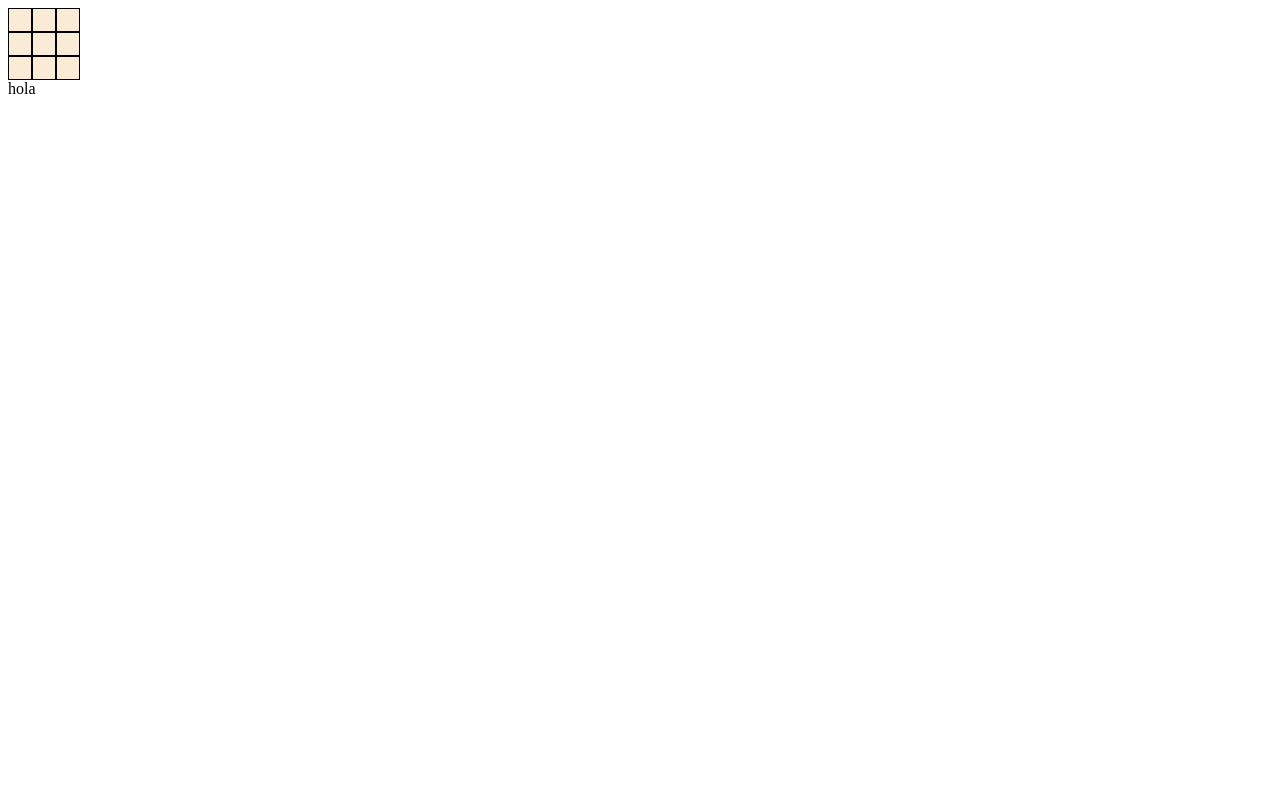
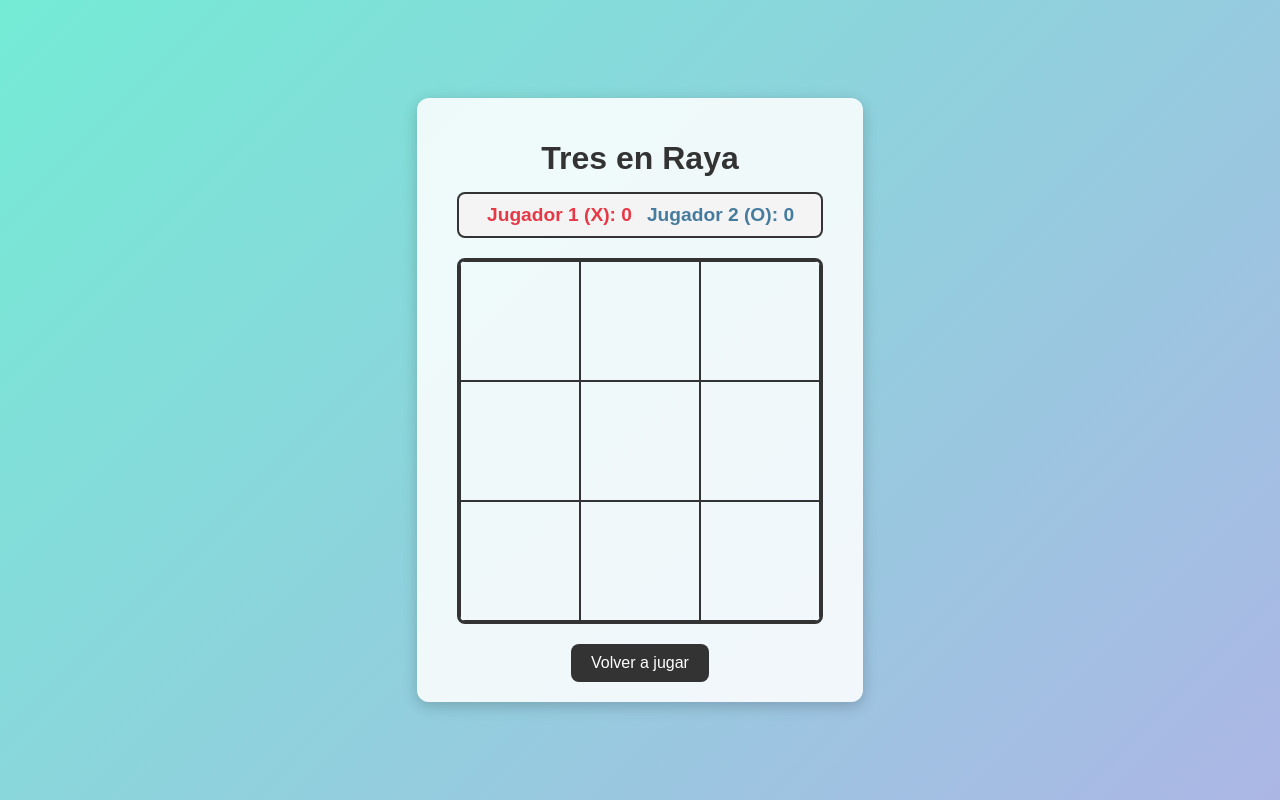
Before and after one commit to wonejote/ticTacToe, a plain HTML site: page index.html in a window 1280 px wide. Drawn offline with Linux system fonts and the light colour scheme.

Commit message:
terminado GUI

```diff
--- a/board.js
+++ b/board.js
@@ -18,12 +18,12 @@ export class Board{
         for (let i = 0; i < 3; i++){
             let arrRow = this.boardArr.slice(3*i,3*i + 3);
             let arrColum = [this.boardArr[i],this.boardArr[i + 3],this.boardArr[i + 6]];
-        if (arraysIguales(arrRow,arrWin)){console.log(marker +" gana en fila " );return true;}
+        if (arraysIguales(arrRow,arrWin)){alert(marker +" Gana " );return true;}
 
-        if (arraysIguales(arrColum,arrWin)){console.log(marker + "gana en columna");return true;}}
+        if (arraysIguales(arrColum,arrWin)){alert(marker + " Gana");return true;}}
         let diag1 = [this.boardArr[0],this.boardArr[4],this.boardArr[8]];
         let diag2 = [this.boardArr[2],this.boardArr[4],this.boardArr[6]];
-        if (arraysIguales(diag1,arrWin) || arraysIguales(diag2,arrWin)){console.log(marker + "gana diagonal")
+        if (arraysIguales(diag1,arrWin) || arraysIguales(diag2,arrWin)){alert(marker + " Gana")
             ;return true}
         return false;
     }
--- a/game.js
+++ b/game.js
@@ -1,9 +1,12 @@
 import { Turnos } from "./turnos.js";
 
 const container = document.querySelector(".container");
-container.style.backgroundColor = "blue";
+const contadorJugador1GUI = document.querySelector(".contadorJugador1");
+const contadorJugador2GUI = document.querySelector(".contadorJugador2");
+let contador1 = 0;
+let contador2 = 0;
 
-const game = new Turnos();
+let game = new Turnos();
 
 for (let i = 0; i < 9; i++){
     let casilla = document.createElement("div");
@@ -17,7 +20,28 @@ casillas.forEach(c => {
     c.addEventListener("click",handler)
 })
 
+
+
 function handler(event){
-    game.play(event.target.dataset.pos);
-    game.board.displayBoard();
+    if (!game.win) {
+        if (game.play(event.target.dataset.pos)) {
+            event.target.classList.add(game.currentMarker);
+
+            if (game.win) {
+                actualizarContador(game.currentMarker);
+            }
+        }
+    }
 }
+
+function actualizarContador(){
+    game.currentMarker == "x" ? contador1++ : contador2++;
+    contadorJugador1GUI.innerText = contador1;
+    contadorJugador2GUI.innerText = contador2;
+}
+//----------------------
+const boton = document.querySelector("button");
+boton.addEventListener("click",()=>{
+    game = new Turnos();
+    casillas.forEach(c => c.className = "casilla");
+})
--- a/index.html
+++ b/index.html
@@ -3,12 +3,23 @@
 <head>
     <meta charset="UTF-8">
     <meta name="viewport" content="width=device-width, initial-scale=1.0">
-    <title>Document</title>
+    <title>Tic Tac Toe</title>
     <script type="module" src="game.js" defer></script>
     <link rel="stylesheet" href="style.css">
 </head>
 <body>
-    <div class="container"></div>
-    hola
+    <main>
+        <h1>Tres en Raya</h1>
+
+       <section class="scoreboard">
+  <div class="player player1">Jugador 1 (X): <span class="contadorJugador1">0</span></div>
+  <div class="player player2">Jugador 2 (O): <span class="contadorJugador2">0</span></div>
+</section>
+
+
+        <div class="container"></div>
+
+        <button class="reset">Volver a jugar</button>
+    </main>
 </body>
 </html>
--- a/style.css
+++ b/style.css
@@ -1,13 +1,96 @@
-.casilla{
-    width: 24px;
-    height: 24px;
-    border: 1px solid black;
-    background-color: antiquewhite;
-    box-sizing:border-box;
+body {
+  font-family: Arial, sans-serif;
+  background: linear-gradient(135deg, #74ebd5, #ACB6E5);
+  display: flex;
+  justify-content: center;
+  align-items: center;
+  height: 100vh;
+  margin: 0;
 }
-.container{
-    display: flex;
-    flex-wrap: wrap;
-    width: calc(24px * 3);
 
+main {
+  text-align: center;
+  background: #ffffffdd;
+  padding: 20px 40px;
+  border-radius: 12px;
+  box-shadow: 0 4px 15px rgba(0,0,0,0.2);
 }
+
+h1 {
+  margin-bottom: 15px;
+  color: #333;
+}
+
+
+
+.container {
+  display: flex;
+  flex-wrap: wrap;
+  width: calc(120px * 3);
+  margin: 0 auto 20px auto;
+  border: 3px solid #333;
+  border-radius: 8px;
+  overflow: hidden;
+}
+
+.casilla {
+  width: 120px;
+  height: 120px;
+  border: 1px solid #333;
+  box-sizing: border-box;
+  background-size: contain;
+  background-position: center;
+  background-repeat: no-repeat;
+  cursor: pointer;
+}
+
+.casilla:hover {
+  background-color: rgba(0,0,0,0.4);
+}
+
+.x {
+  background-image: url("/x.png");
+}
+
+.o {
+  background-image: url("/o.png");
+}
+
+button.reset {
+  background: #333;
+  color: white;
+  padding: 10px 20px;
+  font-size: 1em;
+  border: none;
+  border-radius: 8px;
+  cursor: pointer;
+}
+
+button.reset:hover {
+  background: #555;
+}
+.scoreboard {
+  display: flex;
+  justify-content: space-between;
+  align-items: center;
+  background: #f4f4f4;
+  border: 2px solid #333;
+  border-radius: 8px;
+  padding: 10px 20px;
+  margin-bottom: 20px;
+  font-size: 1.2em;
+  font-weight: bold;
+}
+
+.player {
+  flex: 1;
+  text-align: center;
+}
+
+.player1 {
+  color: #e63946; /* rojo para la X */
+}
+
+.player2 {
+  color: #457b9d; /* azul para la O */
+}
--- a/turnos.js
+++ b/turnos.js
@@ -6,12 +6,14 @@ export class Turnos{
         this.turno = "jugador";
         this.board = new Board();
         this.win = false;
+        this.currentMarker = "";
+
     }
     play(pos){
-        if (!this.win){
-        let currentMarker = this.turno == "jugador" ? "x" : "o";
-        if (this.board.addMarker(pos,currentMarker)) {
-            if (this.board.checkWin(currentMarker)){this.win = true; return}
+        {
+         this.currentMarker = this.turno == "jugador" ? "x" : "o";
+        if (this.board.addMarker(pos,this.currentMarker)) {
+            if (this.board.checkWin(this.currentMarker)){this.win = true;}
             this.turnoToggle();
 
             return true;}
```
Also changed, not shown: o.png (added), x.png (added).
